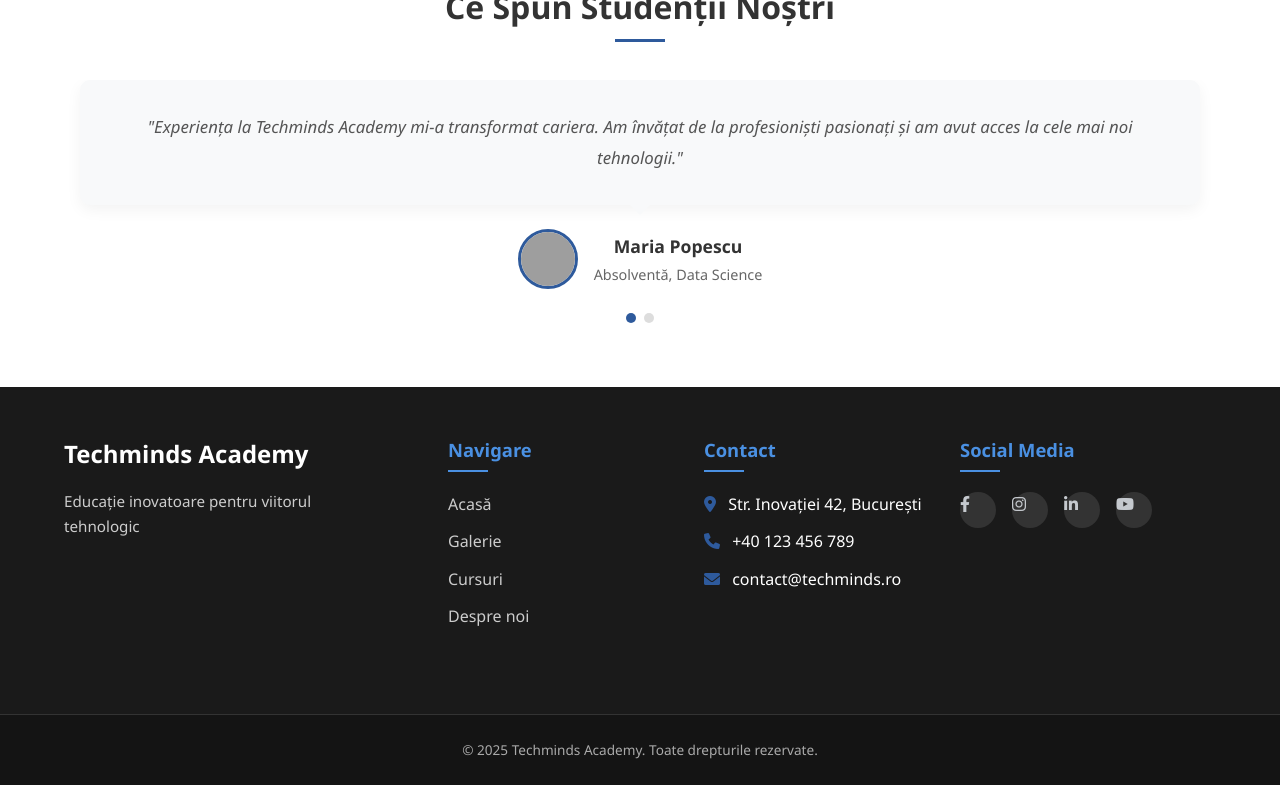
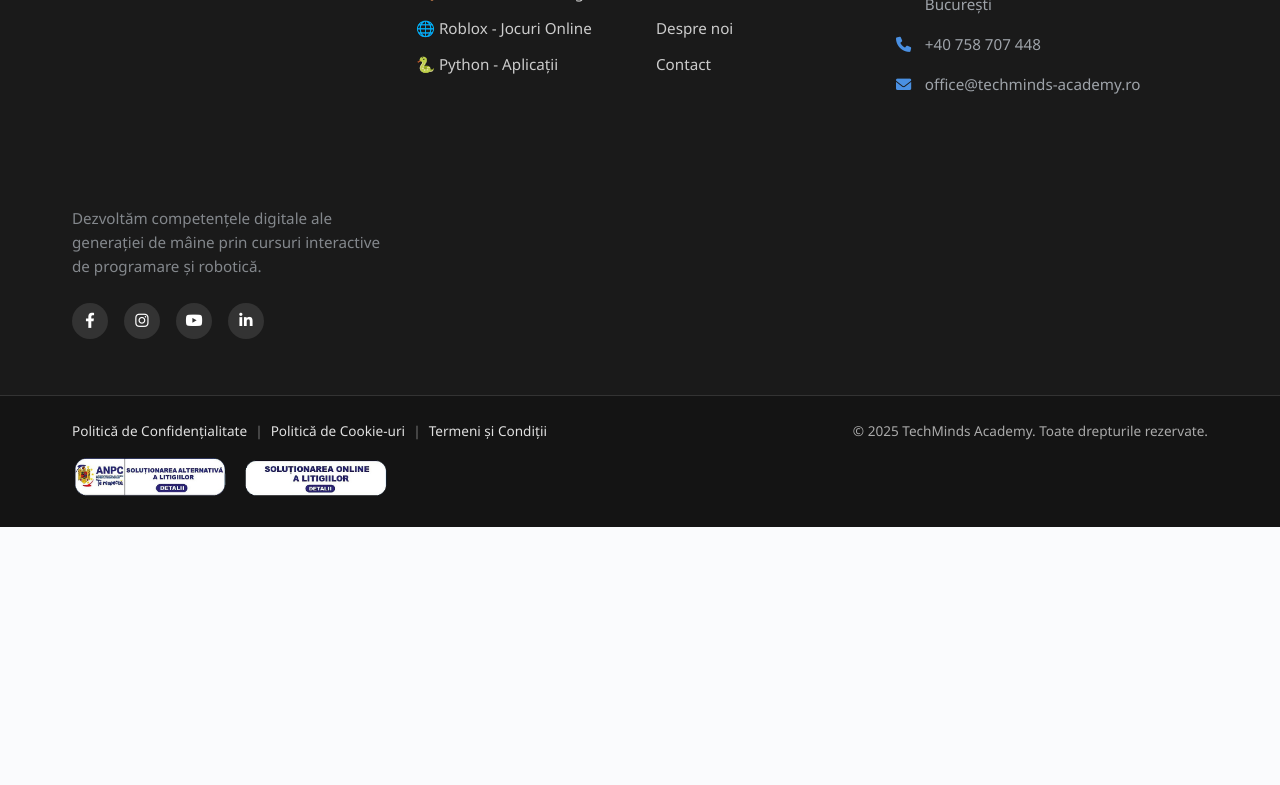
Before and after one commit to gigibardan/TMA, a PHP site: page /galerie.html in a window 1280 px wide. Shown: the part 5669-6454 px from the top of the page. After the commit the page ends 6196 px from the top, so only its background shows below. Run offline with PHP 8.4, Linux system fonts and the light colour scheme; grey boxes are pictures that could not be loaded.

Commit message:
Integrare Galerie

```diff
--- a/galerie.html
+++ b/galerie.html
@@ -42,8 +42,14 @@
                     <a href="courses/microbit.html">🔌 micro:bit - Electronică Programabilă</a>
                     <a href="courses/arduino.html">⚡ Arduino - Robotică & Electronică</a>
                 </div>
-            <li><a href="about.html">Despre noi</a></li>
-            <li><a href="contact.html">Contact</a></li>
+                <li class="dropdown">
+                    <a href="about.html">Despre Noi</a>
+                    <div class="dropdown-content">
+                        <a href="contact.html">📞 Contactează-ne</a>
+                        <a href="about.html">👥 Traineri</a>
+                        <a href="galerie.html">📸 Galerie</a>
+                    </div>
+                </li>
         </ul>
     </div>
 </nav>
@@ -52,6 +58,13 @@
         <div class="hero-content">
             <h1>Galeria Momentelor Inspiraționale</h1>
             <p>Descoperă atmosfera Techminds Academy prin imagini care spun povestea noastră</p>
+        </div>
+        <div class="gallery-preview">
+            <img src="/assets/images/techminds_027.webp" alt="Imagine previzualizare" class="preview-img" loading="lazy">
+            <img src="/assets/images/techminds_205.webp" alt="Imagine previzualizare" class="preview-img" loading="lazy">
+            <img src="/assets/images/techminds_118.webp" alt="Imagine previzualizare" class="preview-img" loading="lazy">
+            <img src="/assets/images/techminds_061.webp" alt="Imagine previzualizare" class="preview-img" loading="lazy">
+            <img src="/assets/images/techminds_124.webp" alt="Imagine previzualizare" class="preview-img" loading="lazy">
         </div>
     </section>
 
@@ -72,7 +85,7 @@
                     </div>
                     <div class="gallery-info">
                         <h3>Robotica în acțiune</h3>
-                        <p>Un robot LEGO inovator, construit de copii pasionați de tehnologie și inovație.</p>
+                        <p>Un robot LEGO inovator, construit de trainerii noștri pasionați de tehnologie și inovație.</p>
                         <div class="gallery-tags">
                             <span>Robotică</span>
                             <span>Educație</span>
@@ -108,7 +121,7 @@
                     </div>
                     <div class="gallery-info">
                         <h3>Experiență captivantă în codare</h3>
-                        <p>Copiii își ridică mâinile în semn de entuziasm după finalizarea unui proiect.</p>
+                        <p>Copii fericiți, bucuroși după finalizarea unui proiect.</p>
                         <div class="gallery-tags">
                             <span>Programare</span>
                             <span>Interactiv</span>
@@ -234,7 +247,7 @@
                     </div>
                     <div class="gallery-info">
                         <h3>Învățare prin colaborare</h3>
-                        <p>Elevii și mentorii lucrează împreună pentru a construi proiecte inovatoare.</p>
+                        <p>Elevii și trainerii lucrează împreună pentru a construi proiecte inovatoare.</p>
                         <div class="gallery-tags">
                             <span>Suport</span>
                             <span>Robotica</span>
@@ -288,7 +301,7 @@
                     </div>
                     <div class="gallery-info">
                         <h3>Grafică digitală interactivă</h3>
-                        <p>Două fete descoperă magia designului digital printr-un program creativ.</p>
+                        <p>Descoperă magia designului digital printr-un program creativ!</p>
                         <div class="gallery-tags">
                             <span>Design</span>
                             <span>Programare</span>
@@ -343,7 +356,7 @@
                         </div>
                         <div class="gallery-info">
                             <h3>Design grafic creativ</h3>
-                            <p>Un elev creează o ilustrație animată folosind un mediu interactiv de design.</p>
+                            <p>Dă frâu liber creativității și transformă ideile în ilustrații animate cu ajutorul mediilor interactive de design.</p>
                             <div class="gallery-tags">
                                 <span>Design</span>
                                 <span>Grafică</span>
@@ -361,7 +374,7 @@
                         </div>
                         <div class="gallery-info">
                             <h3>Proiect LEGO interactiv</h3>
-                            <p>Un copil creează o construcție LEGO conectată la un laptop pentru programare.</p>
+                            <p>Construiește, conectează și programează! Proiectele LEGO pot fi personalizate și dezvoltate după propriile idei.</p>
                             <div class="gallery-tags">
                                 <span>Robotică</span>
                                 <span>STEM</span>
@@ -379,7 +392,7 @@
                         </div>
                         <div class="gallery-info">
                             <h3>Curs interactiv de programare</h3>
-                            <p>Elevii învață bazele programării vizuale într-un mediu modern.</p>
+                            <p>Indiferent de vârstă sau experiență, descoperi programarea vizuală într-un mod adaptat ritmului tău</p>
                             <div class="gallery-tags">
                                 <span>Programare</span>
                                 <span>Tehnologie</span>
@@ -445,12 +458,12 @@
             <h2>Proiectul Lunii</h2>
             <div class="feature-content">
                 <div class="feature-image">
-                    <img src="/api/placeholder/800/600" alt="Proiectul lunii">
+                    <img src="/assets/images/techminds_016.webp" alt="Robotul care rezolvă cubul Rubik">
                 </div>
                 <div class="feature-info">
-                    <h3>Realitate Augmentată pentru Educație</h3>
-                    <p>Un proiect inovator dezvoltat de studenții noștri care combină realitatea augmentată cu procesul educațional, creând experiențe interactive pentru diverse materii.</p>
-                    <p>Tehnologii utilizate: Unity, ARKit, ARCore, machine learning</p>
+                    <h3>Robotul care rezolvă Cubul Rubik</h3>
+                    <p>Un proiect fascinant realizat de trainerii noștri, care combină mecanică LEGO și programare pentru a construi un robot capabil să rezolve automat Cubul Rubik.</p>
+                    <p>Tehnologii utilizate: LEGO Spike PRIME, senzori de culoare si distanța algoritmi de rezolvare, programare vizuală</p>
                     <button class="feature-btn">Vezi detalii</button>
                 </div>
             </div>
@@ -464,7 +477,7 @@
         </div>
         <div class="tour-container">
             <div class="tour-placeholder">
-                <img src="/api/placeholder/1200/800" alt="Tur virtual 360">
+                <img src="/assets/images/techminds_002.webp" alt="Tur virtual 360">
                 <div class="tour-overlay">
                     <button class="tour-btn"><i class="fas fa-vr-cardboard"></i> Începe turul virtual</button>
                 </div>
@@ -472,7 +485,7 @@
         </div>
     </section>
 
-    <section class="testimonials">
+    <!-- <section class="testimonials">
         <div class="testimonials-container">
             <h2>Ce Spun Studenții Noștri</h2>
             <div class="testimonials-slider">
@@ -506,48 +519,79 @@
                 <span class="dot"></span>
             </div>
         </div>
-    </section>
+    </section> -->
 
-    <footer>
-        <div class="footer-container">
+    <!-- Footer -->
+<footer class="footer">
+    <div class="footer-content">
+        <div class="footer-section company-info">
             <div class="footer-logo">
-                <h2>Techminds Academy</h2>
-                <p>Educație inovatoare pentru viitorul tehnologic</p>
+                <img src="./assets/images/logo-techminds-sigla.png" alt="TechMinds Academy Logo">
             </div>
-            <div class="footer-links">
+            <p>Dezvoltăm competențele digitale ale generației de mâine prin cursuri interactive de programare și robotică.</p>
+            <div class="social-links">
+                <a href="https://www.facebook.com/profile.php?id=61572403241620" aria-label="Facebook"><i class="fab fa-facebook-f"></i></a>
+                <a href="https://www.instagram.com/official.techminds.academy" aria-label="Instagram"><i class="fab fa-instagram"></i></a>
+                <a href="#" aria-label="YouTube"><i class="fab fa-youtube"></i></a>
+                <a href="https://www.linkedin.com/company/official-techminds-academy/" aria-label="LinkedIn"><i class="fab fa-linkedin-in"></i></a>
+            </div>
+        </div>
+
         <div class="footer-section">
-                    <h3>Navigare</h3>
+            <h3>Cursuri Populare</h3>
             <ul>
-                        <li><a href="#">Acasă</a></li>
-                        <li><a href="#">Galerie</a></li>
-                        <li><a href="#">Cursuri</a></li>
-                        <li><a href="#">Despre noi</a></li>
+                <li><a href="courses/scratch.html">🎮 Scratch - Jocuri</a></li>
+                <li><a href="courses/minecraft.html">⛏️ Minecraft - Modding</a></li>
+                <li><a href="courses/roblox.html">🌐 Roblox - Jocuri Online</a></li>
+                <li><a href="courses/python.html">🐍 Python - Aplicații</a></li>
             </ul>
         </div>
+
         <div class="footer-section">
+            <h3>Navigare Rapidă</h3>
+            <ul>
+                <li><a href="programare.html">Programare</a></li>
+                <li><a href="robotics.html">Robotică</a></li>
+                <li><a href="about.html">Despre noi</a></li>
+                <li><a href="contact.html">Contact</a></li>
+            </ul>
+        </div>
+
+        <div class="footer-section contact-info">
             <h3>Contact</h3>
             <ul>
-                        <li><i class="fas fa-map-marker-alt"></i> Str. Inovației 42, București</li>
-                        <li><i class="fas fa-phone"></i> +40 123 456 789</li>
-                        <li><i class="fas fa-envelope"></i> contact@techminds.ro</li>
+                <li><i class="fas fa-map-marker-alt"></i> <span>Strada Știrbei Vodă, Nr. 26-28, Etaj 3, Union Business Center Sector 1, București</span></li>
+                <li><i class="fas fa-phone"></i> <span>+40 758 707 448</span></li>
+                <li><i class="fas fa-envelope"></i> <span>office@techminds-academy.ro</span></li>
             </ul>
         </div>
-                <div class="footer-section">
-                    <h3>Social Media</h3>
-                    <div class="social-icons">
-                        <a href="#"><i class="fab fa-facebook-f"></i></a>
-                        <a href="#"><i class="fab fa-instagram"></i></a>
-                        <a href="#"><i class="fab fa-linkedin-in"></i></a>
-                        <a href="#"><i class="fab fa-youtube"></i></a>
+    </div>
+
+    <div class="footer-bottom">
+        <div class="footer-bottom-content">
+            <div class="footer-legal-links">
+                <a href="politicadeconfidentialitate.html">Politică de Confidențialitate</a>
+                <span class="separator">|</span>
+                <a href="politicadecookies.html">Politică de Cookie-uri</a>
+                <span class="separator">|</span>
+                <a href="termenisiconditii.html">Termeni și Condiții</a>
+            </div>
+
+            <div class="footer-copyright">
+                <p>&copy; 2025 TechMinds Academy. Toate drepturile rezervate.</p>
+            </div>
+
+            <div class="footer-anpc-links">
+                <a href="https://reclamatiisal.anpc.ro/" target="_blank" rel="noopener">
+                    <img src="./assets/images/anpc-sal.png" alt="ANPC - Soluționarea Alternativă a Litigiilor">
+                </a>
+                <a href="https://ec.europa.eu/consumers/odr/main/index.cfm?event=main.home.chooseLanguage" target="_blank" rel="noopener">
+                    <img src="./assets/images/anpc-sol.png" alt="ANPC - Soluționarea Online a Litigiilor">
+                </a>
             </div>
         </div>
     </div>
-        </div>
-        <div class="footer-bottom">
-            <p>&copy; 2025 Techminds Academy. Toate drepturile rezervate.</p>
-        </div>
 </footer>
-
     <script src="./js/galerie.js"></script>
     <script src="./js/courses.js"></script>
 </body>
```
Also changed, not shown: about.html (+8 -2 lines), contact.html (+8 -2 lines), css/galerie.css (+92 -13 lines), css/main.css (+39 -0 lines), index.html (+14 -13 lines), pachete.html (+8 -2 lines), programare.html (+8 -2 lines), robotics.html (+8 -2 lines). Lines whose indentation alone changed are shown as unchanged.
